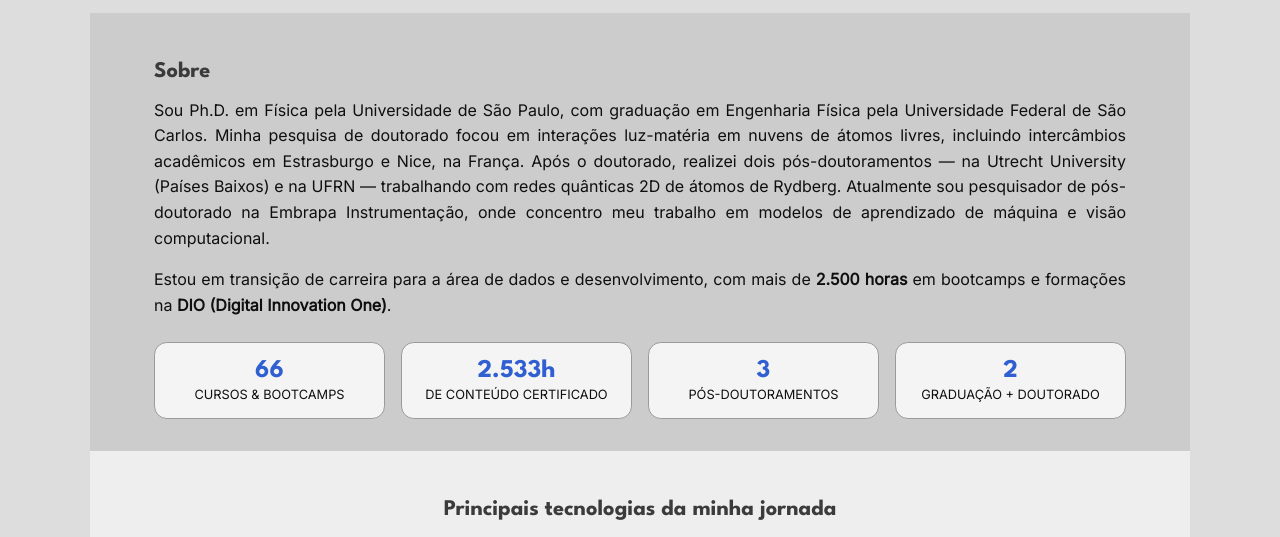
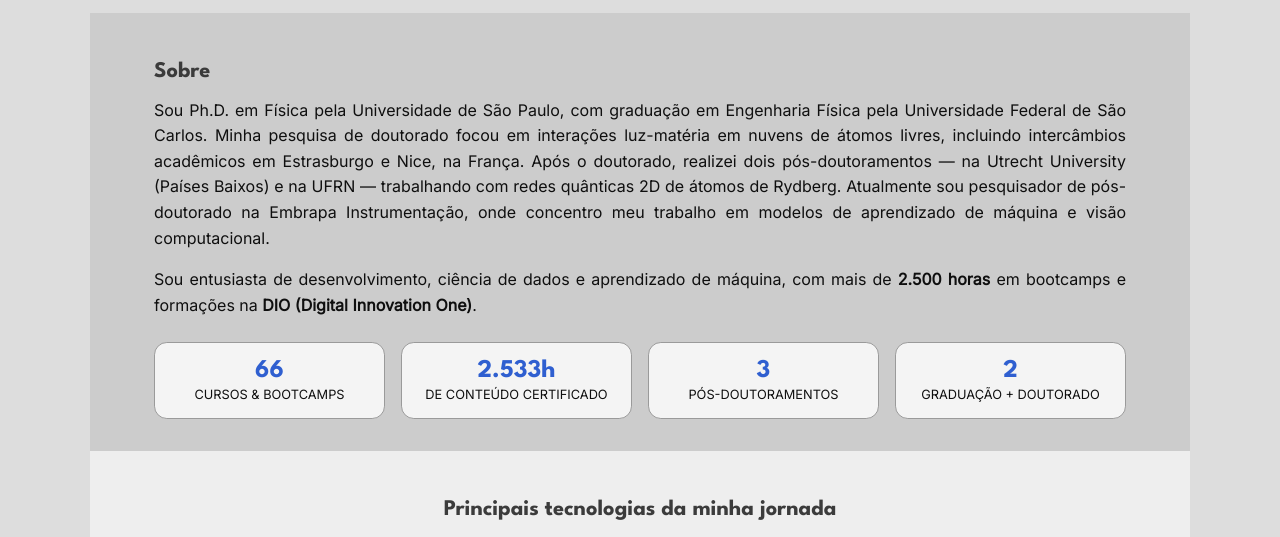
Before and after one commit to tsdes-santiago/tsdes-santiago.github.io, a plain HTML site: page index.html in a window 1280 px wide. Shown: the part 511-1048 px from the top of the page. Drawn offline with nearby package versions, Linux system fonts and the light colour scheme.

Commit message:
Sobre: tom de entusiasta de dev, dados e ML; omitida transição de carreira

```diff
--- a/index.html
+++ b/index.html
@@ -139,7 +139,7 @@
             trabalho em modelos de aprendizado de máquina e visão computacional.
         </p>
         <p>
-            Estou em transição de carreira para a área de dados e desenvolvimento, com mais de
+            Sou entusiasta de desenvolvimento, ciência de dados e aprendizado de máquina, com mais de
             <b>2.500 horas</b> em bootcamps e formações na <b>DIO (Digital Innovation One)</b>.
         </p>
         <ul class="about__stats">
```
